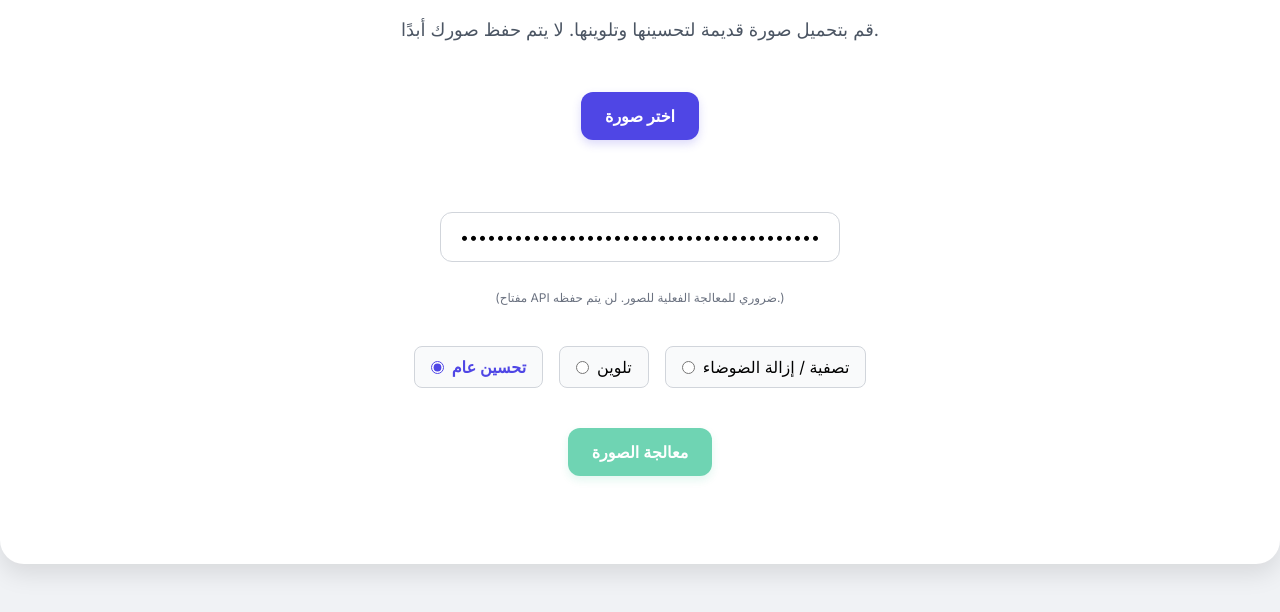
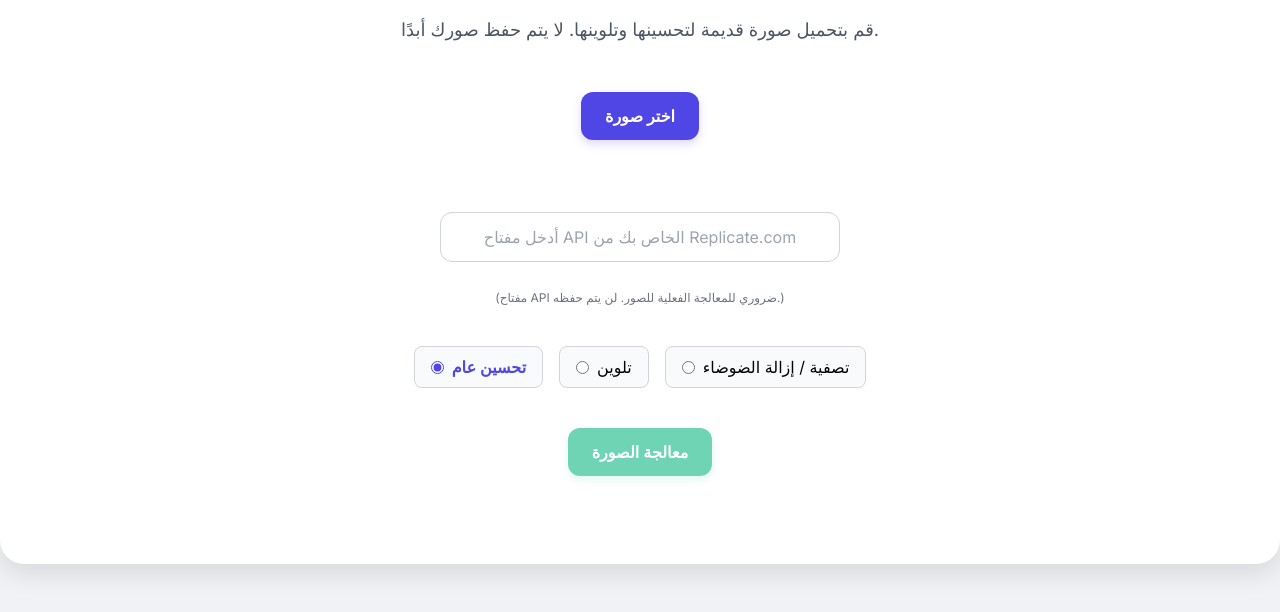
Before and after one commit to azizcm1112/image, a plain HTML site: page index.html in a window 1280 px wide. Shown: the part 166-778 px from the top of the page. Drawn offline with nearby package versions, Linux system fonts and the light colour scheme.

Commit message:
Add files via upload

```diff
--- a/index.html
+++ b/index.html
@@ -439,10 +439,9 @@
 
         // Initial state setup
         window.onload = function() {
-            // Set the API key directly for demonstration purposes
-            // In a production app, this should be handled securely (e.g., via a backend)
-            apiKeyInput.value = "r8_JGfQ5nxG8vzuwWIAu6hJTc9az6PWFb229Kpp5";
-            updateProcessButtonState(); // Update button state after setting API key
+            // Removed the hardcoded API key here
+            // apiKeyInput.value = "r8_JGfQ5nxG8vzuwWIAu6hJTc9az6PWFb229Kpp5";
+            updateProcessButtonState(); // Update button state after setting API key (now empty)
 
             processButton.disabled = true;
             hideMessage();
```
